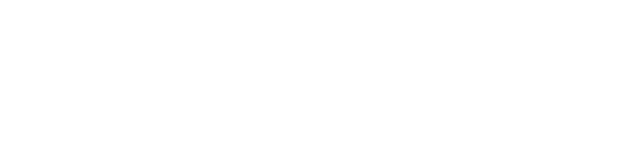
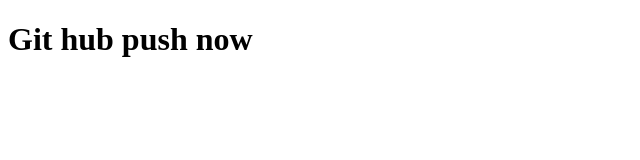
Before and after one commit to learningbangladesh/my-second-repo, a plain HTML site: page index.html in a window 1280 px wide. Shown: the whole page, without its empty margins (0-640 px from the left). Drawn offline with Linux system fonts and the light colour scheme.

Commit message:
added header

```diff
--- a/index.html
+++ b/index.html
@@ -8,5 +8,7 @@
 </head>
 <body>
 
+    <h1>Git hub push now</h1>
+
 </body>
 </html>
```
